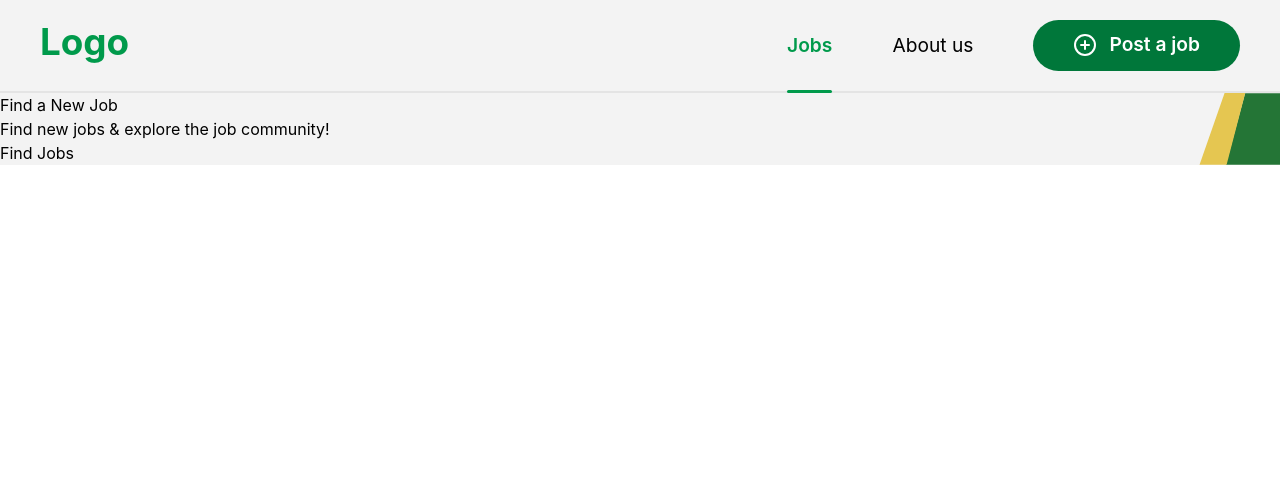
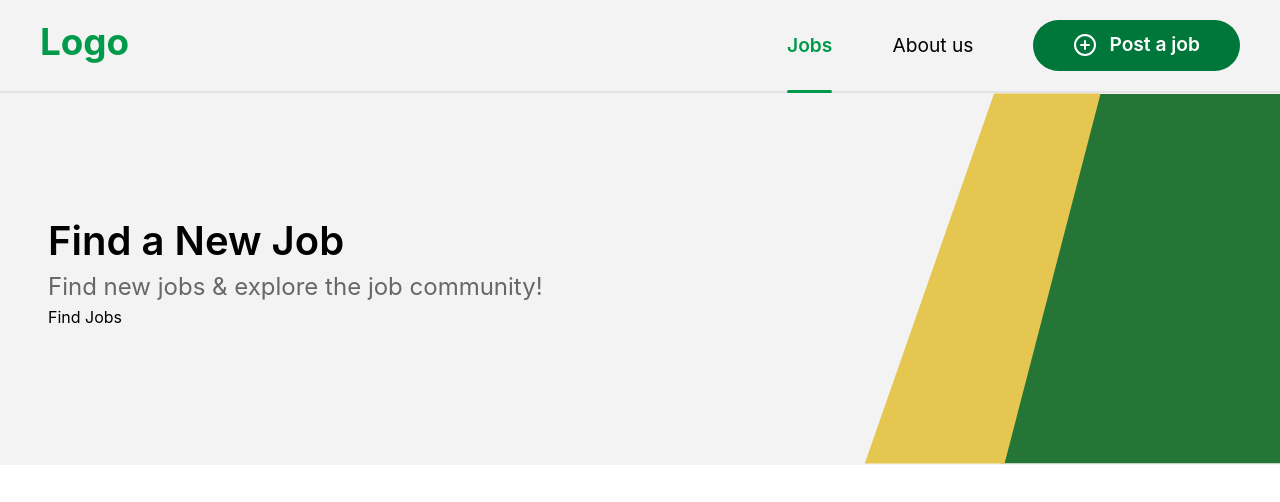
Before and after one commit to JeralSandeeptha/Job-Finder, a React (Vite) app: page /job/1 in a window 1280 px wide. Shown: the top 502 px of the page. Built offline with nearby package versions, Linux system fonts and the light colour scheme.

Commit message:
Findjob_changes_1.0

```diff
--- a/src/components/hero/Hero.tsx
+++ b/src/components/hero/Hero.tsx
@@ -29,9 +29,9 @@ const Hero = (props: HeroProps) => {
 
       {
         props.isFindJob && (
-          <div>
-            <h1>{props.titleOne}</h1>
-            <h5>{props.description}</h5>
+          <div className="py-[8.5rem] px-[3rem] lg:w-[50%] sm:w-[100%]">
+            <h1 className="font-semibold text-[2.5rem] leading-[1.5rem]">{props.titleOne}</h1>
+            <h5 className="text-[#676767] text-[1.5rem] pt-[1rem]">{props.description}</h5>
             <button>Find Jobs</button>
           </div>
         )
```
